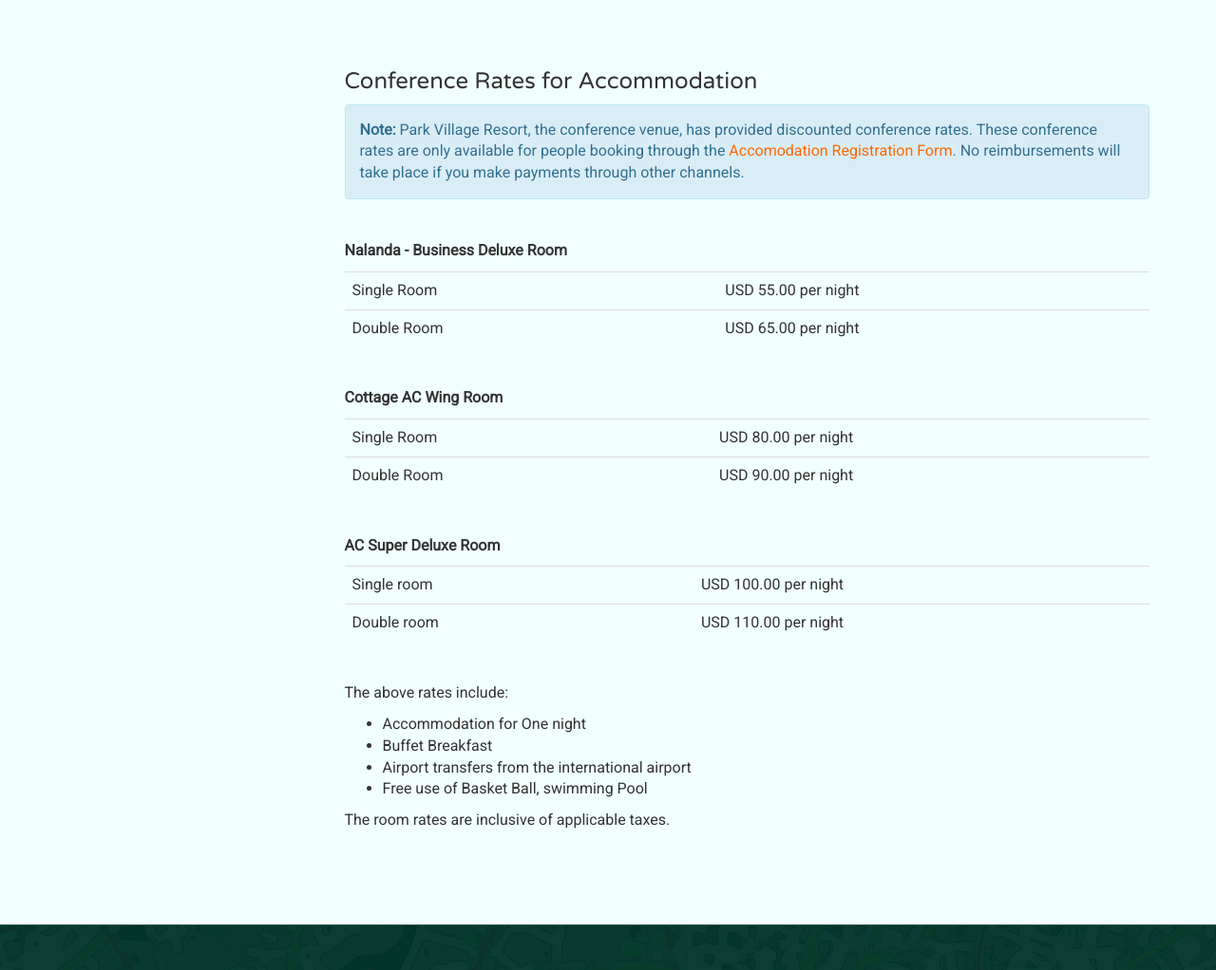
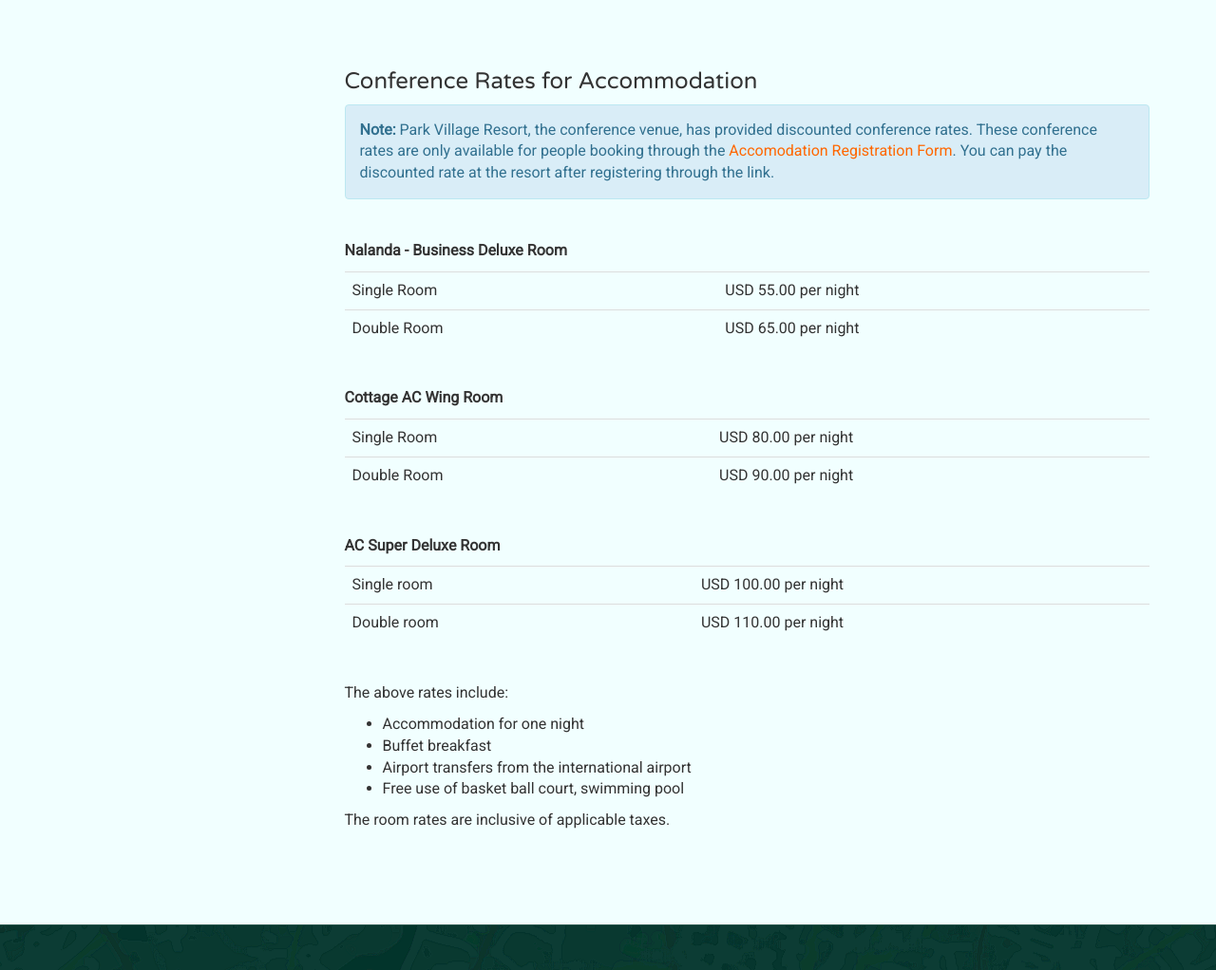
Before and after one commit to sotm-asia/sotm-asia-2017-website, a website: page trav.html in a window 1280 px wide. Shown: the part 643-1665 px from the top of the page at 95% size. Drawn offline with Linux system fonts and the light colour scheme.

Commit message:
updated bio of Kate Chapman fixed minor typographic errors in travel and accommodation

```diff
--- a/trav.html
+++ b/trav.html
@@ -109,7 +109,7 @@
                         <p></p>
 
                         <div class="alert alert-info">
-                          <strong>Note:</strong> Park Village Resort, the conference venue, has provided discounted conference rates. These conference rates are only available for people booking through the <a target = "_blank" href="https://goo.gl/forms/kbsASmaFFbzFIYcO2">Accomodation Registration Form</a>. No reimbursements will take place if you make payments through other channels.<br/>
+                          <strong>Note:</strong> Park Village Resort, the conference venue, has provided discounted conference rates. These conference rates are only available for people booking through the <a target = "_blank" href="https://goo.gl/forms/kbsASmaFFbzFIYcO2">Accomodation Registration Form</a>. You can pay the discounted rate at the resort after registering through the link.<br/>
 
                         </div>
 
@@ -154,10 +154,10 @@
                         <br>
                         <p>The above rates include:
                             <ul>
-                                <li>Accommodation for One night</li>
-                                <li>Buffet Breakfast</li>
+                                <li>Accommodation for one night</li>
+                                <li>Buffet breakfast</li>
                                 <li>Airport transfers from the international airport</li>
-                                <li>Free use of Basket Ball, swimming Pool</li>
+                                <li>Free use of basket ball court, swimming pool</li>
                             </ul>
                         </p>
                         <p>
```
Also changed, not shown: keynote.html (+1 -1 lines).
